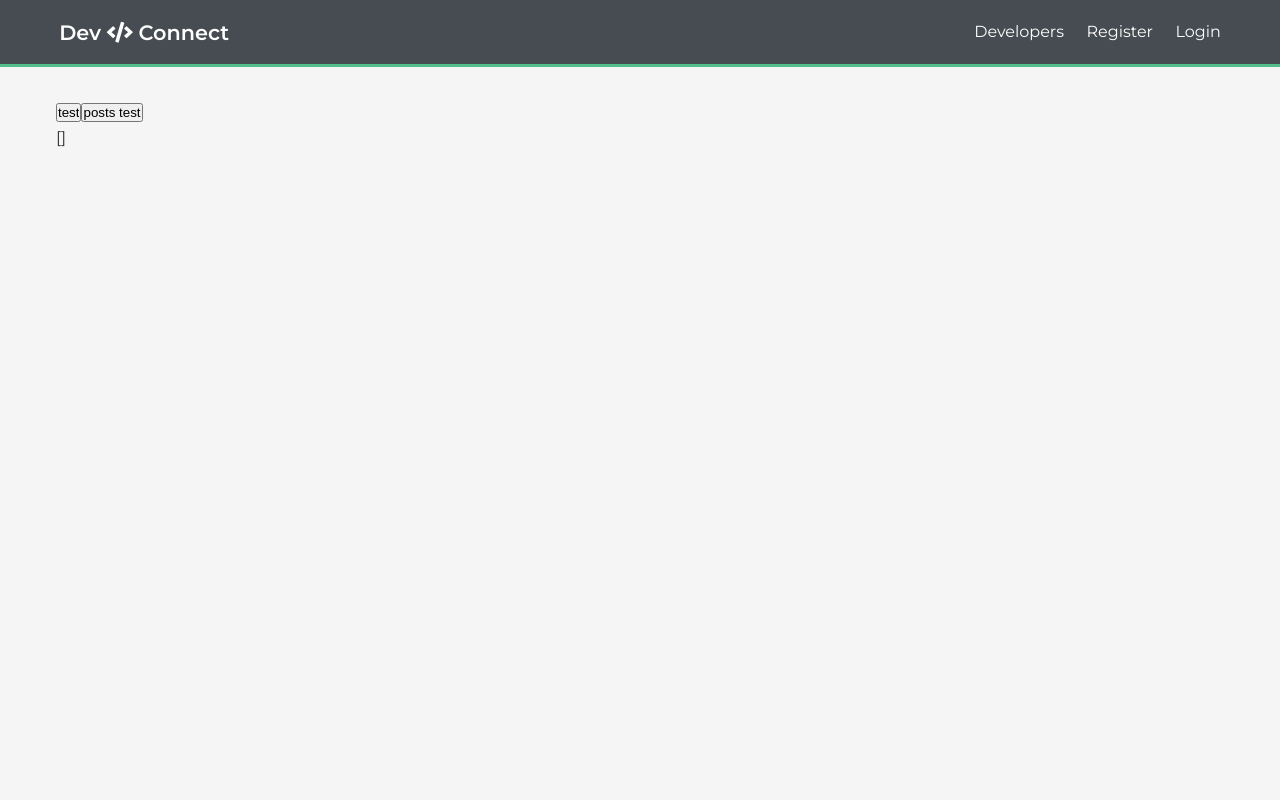
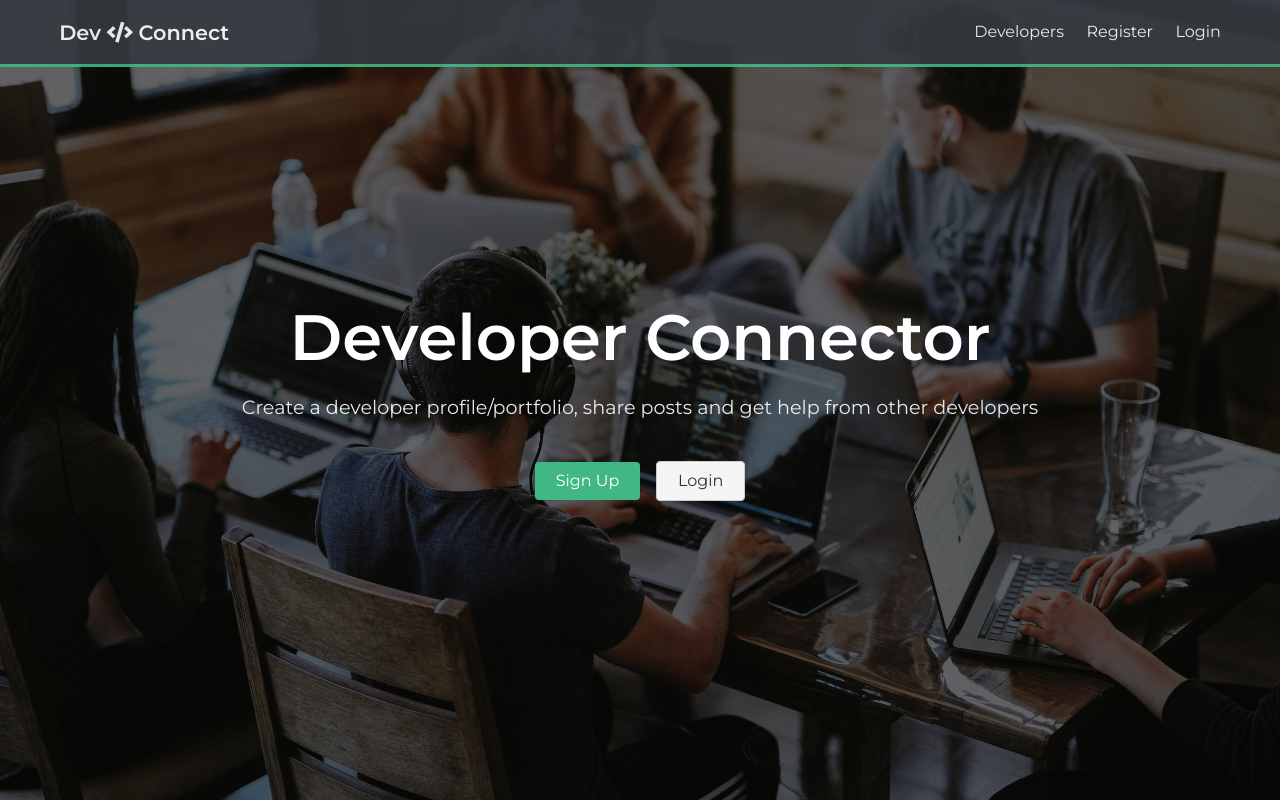
Before and after one commit to Soumya-Dey/devConnect-social-media-Vuejs, a Vue app in the folder client/: page / in a window 1280 px wide. Built offline with nearby package versions, Linux system fonts and the light colour scheme; no server answers.

Commit message:
added landing page and alerts

```diff
--- a/client/src/App.vue
+++ b/client/src/App.vue
@@ -1,11 +1,8 @@
 <template>
   <div id="app">
     <Navbar />
-        <!-- <div id="nav">
-      <router-link to="/">Home</router-link>|
-      <router-link to="/about">About</router-link>
-    </div>-->
-        <section class="container"><router-view /></section>
+    <Alert />
+    <router-view />
   </div>
 </template>
 
@@ -13,16 +10,18 @@
 import { mapActions } from "vuex";
 
 import Navbar from "./components/layouts/Navbar";
+import Alert from "./components/layouts/Alert";
 
 export default {
   name: "App",
   components: {
     Navbar,
+    Alert,
   },
   methods: {
     ...mapActions(["setToken", "loadUser"]),
   },
-    created() {
+  created: function () {
     this.setToken();
     this.loadUser();
   },
--- /dev/null
+++ b/client/src/components/layouts/Alert.vue
@@ -0,0 +1,22 @@
+<template>
+  <section class="container" v-if="this.allAlerts !==null && this.allAlerts.length > 0">
+    <div
+      v-for="alert in this.allAlerts"
+      :key="alert.id"
+      class="alert"
+      :class="'alert-' + alert.alertType"
+    >{{alert.msg}}</div>
+  </section>
+</template>
+
+<script>
+import { mapGetters } from "vuex";
+
+export default {
+  name: "Alert",
+  computed: mapGetters(["allAlerts"]),
+};
+</script>
+
+<style>
+</style>
--- a/client/src/router/index.js
+++ b/client/src/router/index.js
@@ -1,29 +1,30 @@
-import Vue from 'vue'
-import VueRouter from 'vue-router'
-import Home from '../views/Home.vue'
+import Vue from "vue";
+import VueRouter from "vue-router";
+import Landing from "../views/Landing.vue";
 
-Vue.use(VueRouter)
+Vue.use(VueRouter);
 
 const routes = [
     {
-    path: '/',
-    name: 'Home',
-    component: Home
+        path: "/",
+        name: "Landing",
+        component: Landing,
     },
     {
-    path: '/about',
-    name: 'About',
+        path: "/about",
+        name: "About",
         // route level code-splitting
         // this generates a separate chunk (about.[hash].js) for this route
         // which is lazy-loaded when the route is visited.
-    component: () => import(/* webpackChunkName: "about" */ '../views/About.vue')
-  }
-]
+        component: () =>
+            import(/* webpackChunkName: "about" */ "../views/About.vue"),
+    },
+];
 
 const router = new VueRouter({
-  mode: 'history',
+    mode: "history",
     base: process.env.BASE_URL,
-  routes
-})
+    routes,
+});
 
-export default router
+export default router;
--- a/client/src/views/Home.vue
+++ /dev/null
@@ -1,30 +0,0 @@
-<template>
-  <div class="home">
-    <input type="submit" v-on:click="onSubmit" value="test" />
-    <input type="submit" v-on:click="onSubmit2" value="posts test" />
-    <p>{{ allPosts }}</p>
-  </div>
-</template>
-
-<script>
-import { mapGetters, mapActions } from "vuex";
-
-export default {
-  name: "Home",
-  components: {},
-  methods: {
-    ...mapActions(["setAlert", "login", "forgotPassword", "getAllPosts"]),
-    onSubmit(e) {
-      e.preventDefault();
-      this.login({ email: "soumyadey200@gmail.com", password: "123456" });
-    },
-    onSubmit2(e) {
-      e.preventDefault();
-      this.getAllPosts();
-    },
-  },
-  computed: mapGetters(["currentUser", "allPosts"]),
-};
-</script>
-
-<style></style>
--- /dev/null
+++ b/client/src/views/Landing.vue
@@ -0,0 +1,31 @@
+<template>
+  <section class="landing">
+    <div class="dark-overlay">
+      <div class="landing-inner">
+        <h1 class="x-large">Developer Connector</h1>
+        <p class="lead">
+          Create a developer profile/portfolio, share posts and
+          get help from other developers
+        </p>
+        <div class="buttons">
+          <router-link to="/register" class="btn btn-primary mr">Sign Up</router-link>
+          <router-link to="/login" class="btn btn-light">Login</router-link>
+        </div>
+      </div>
+    </div>
+  </section>
+</template>
+
+<script>
+import { mapGetters } from "vuex";
+
+export default {
+  name: "Landing",
+  computed: mapGetters(["authenticationStatus"]),
+  created: function () {
+    if (this.authenticationStatus) this.$router.push("/dashboard");
+  },
+};
+</script>
+
+<style></style>
```
Lines whose indentation alone changed are shown as unchanged.
